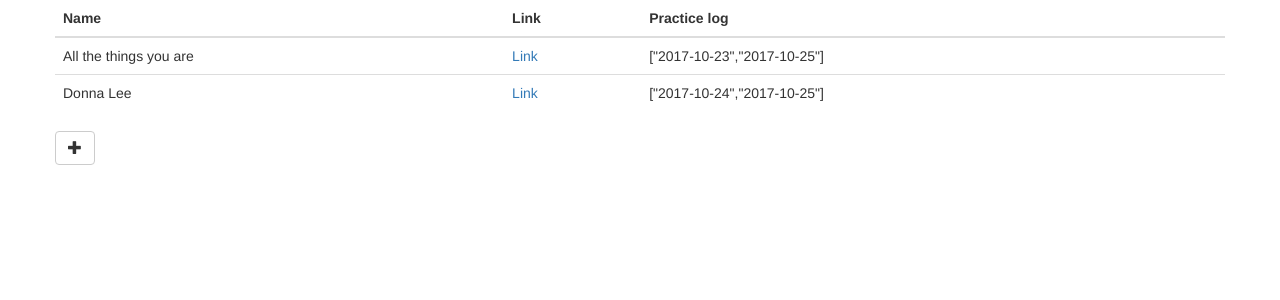
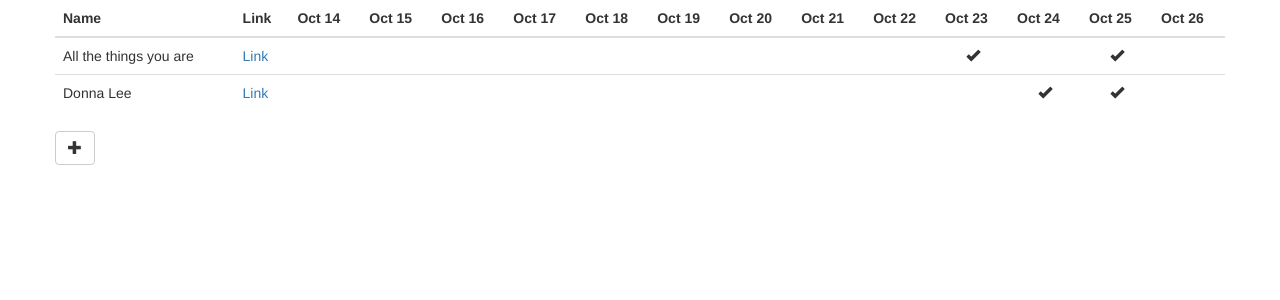
Before and after one commit to AleksanderGrzybowski/jazzstandards-frontend, a React (Create React App) app: page / in a window 1280 px wide. Shown: the top 300 px of the page. Built offline with nearby package versions, Linux system fonts and the light colour scheme.

Commit message:
Date grid

```diff
--- a/package.json
+++ b/package.json
@@ -17,6 +17,7 @@
   "devDependencies": {
     "axios": "^0.17.0",
     "bootstrap": "^3.3.7",
+    "moment": "^2.19.1",
     "react-bootstrap": "^0.31.5",
     "react-redux": "^5.0.6",
     "redux": "^3.7.2",
--- a/src/SongRow.js
+++ b/src/SongRow.js
@@ -1,11 +1,20 @@
 import React from 'react';
+import { generateDates } from './dateSpanGenerator';
 
 export default function SongRow({title, backingTrackUrl, practiceLog}) {
+    const cells = generateDates().map((date, index) => {
+        const content = practiceLog.includes(date.format('YYYY-MM-DD')) ? (
+          <i className="glyphicon glyphicon-ok"></i>
+        ) : undefined;
+
+        return <td key={index} className="text-center">{content}</td>;
+    });
+
     return (
       <tr>
           <td>{title}</td>
           <td><a target="_blank" href={backingTrackUrl}>Link</a></td>
-          <td>{JSON.stringify(practiceLog)}</td>
+          {cells}
       </tr>
     );
 }
--- a/src/SongsTable.js
+++ b/src/SongsTable.js
@@ -1,6 +1,7 @@
 import React from 'react';
 import { Table } from 'react-bootstrap';
 import SongRow from './SongRow';
+import { generateDates } from './dateSpanGenerator';
 
 export class SongsTable extends React.Component {
     render() {
@@ -13,13 +14,15 @@ export class SongsTable extends React.Component {
           />
         );
 
+        const dateColumns = generateDates().map(date => <th>{date.format('MMM DD')}</th>);
+
         return (
           <Table>
               <thead>
               <tr>
                   <th>Name</th>
                   <th>Link</th>
-                  <th>Practice log</th>
+                  {dateColumns}
               </tr>
               </thead>
               <tbody>
@@ -28,5 +31,4 @@ export class SongsTable extends React.Component {
           </Table>
         )
     }
-
 }
--- a/src/backend.js
+++ b/src/backend.js
@@ -19,7 +19,7 @@ export function listSongs() {
 
 export function addSong(title, url) {
     const nextId = DATABASE[DATABASE.length - 1].id + 1;
-    DATABASE.push({id: nextId, title, backingTrackUrl: url});
+    DATABASE.push({id: nextId, title, backingTrackUrl: url, practiceLog: []});
 
     return Promise.resolve({});
 }
--- /dev/null
+++ b/src/dateSpanGenerator.js
@@ -0,0 +1,13 @@
+import moment from 'moment';
+
+export function generateDates() {
+    const dates = [];
+    let date = moment().subtract(12, 'days');
+
+    for (let i = 0; i < 13; ++i) {
+        dates.push(date);
+        date = date.clone().add(1, 'days');
+    }
+
+    return dates;
+}
```
Also changed, not shown: 1 other file (tests, documents, lock files or other folders).
